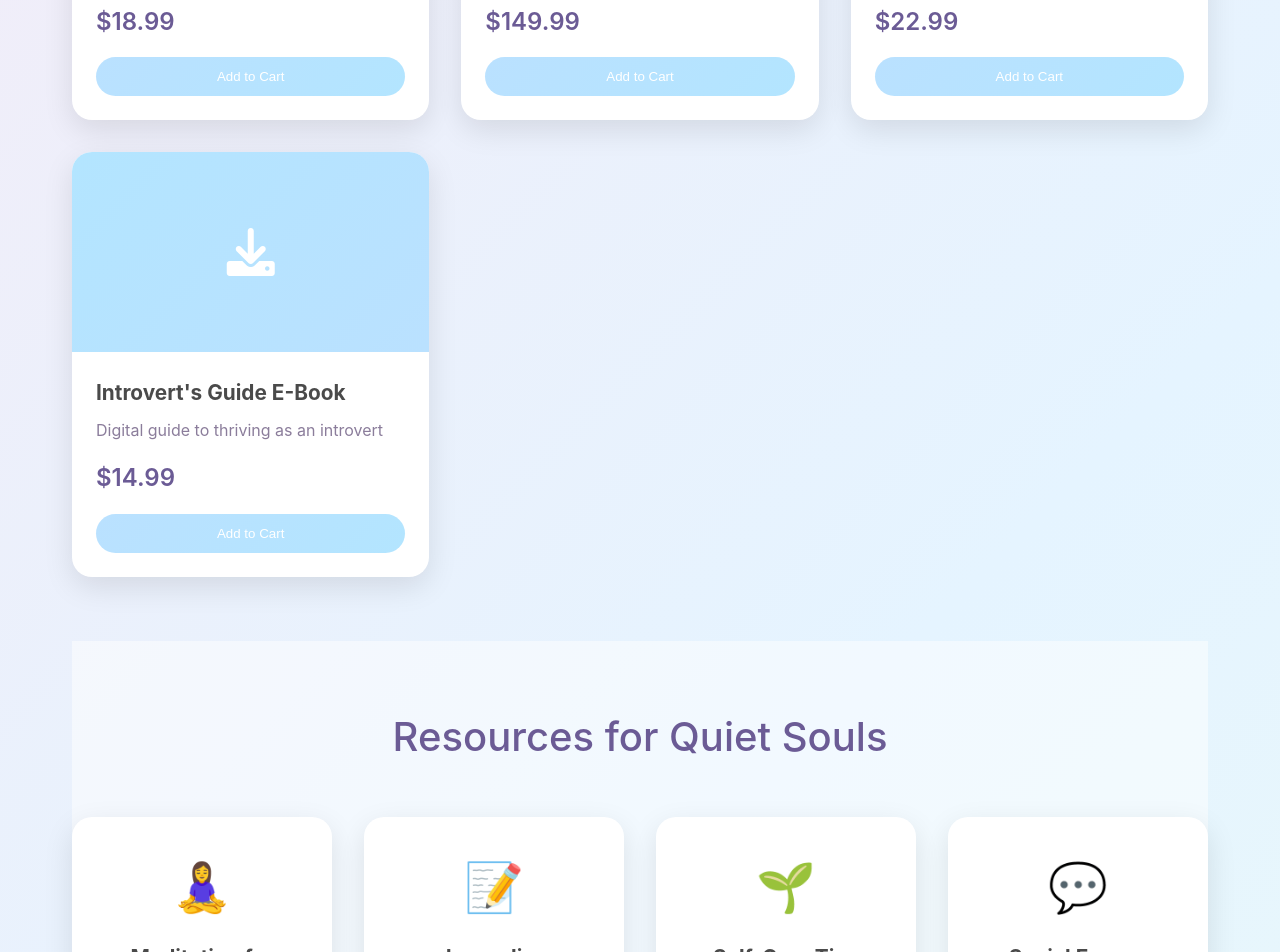
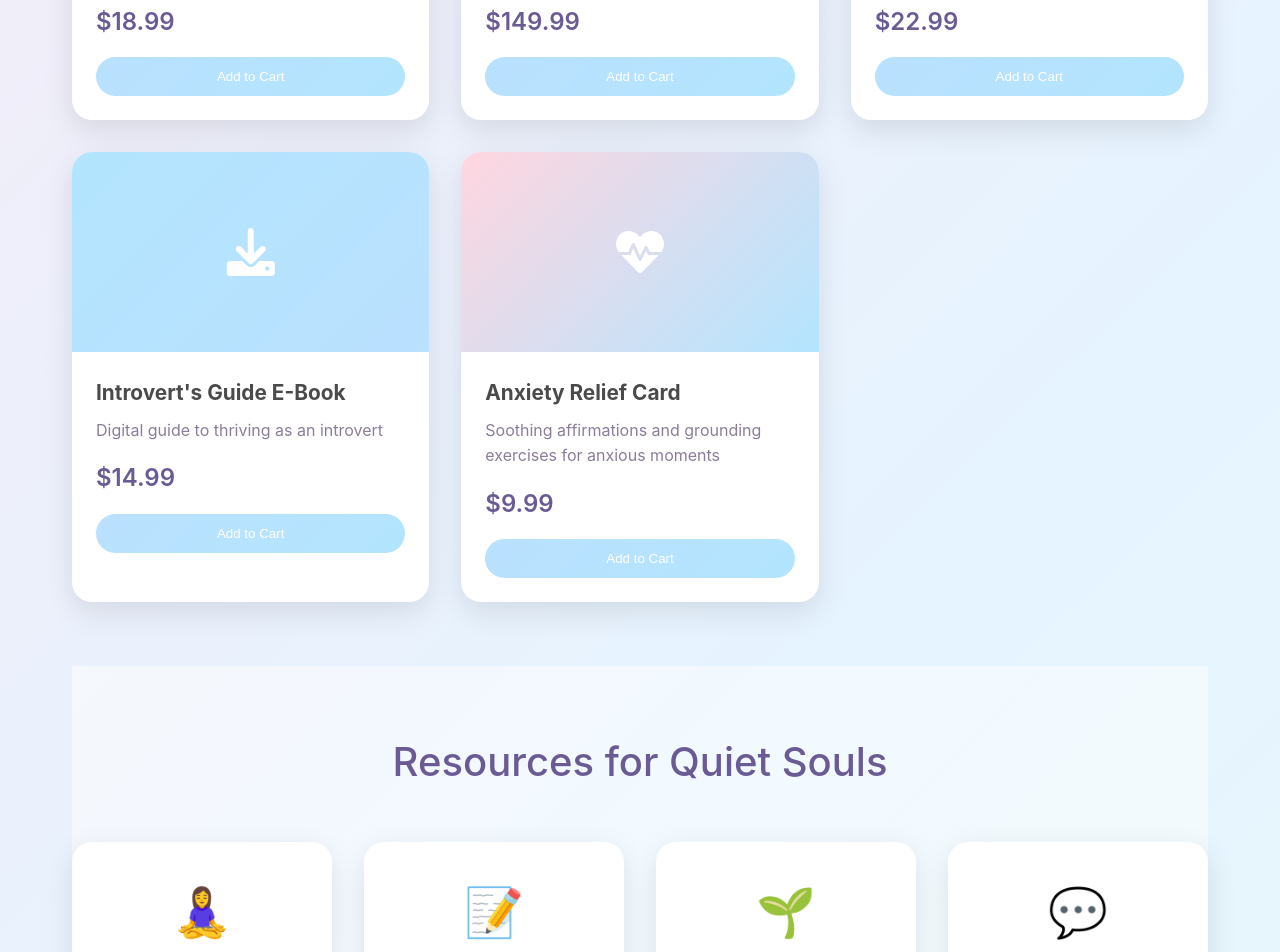
Before and after one commit to jacyee/0818, a website: page index.html in a window 1280 px wide. Shown: the part 2182-3134 px from the top of the page. Drawn offline with Linux system fonts and the light colour scheme.

Commit message:
chore: update index.html content and security meta tags

```diff
--- a/index.html
+++ b/index.html
@@ -172,7 +172,19 @@
                         <h3>Introvert's Guide E-Book</h3>
                         <p>Digital guide to thriving as an introvert</p>
                         <div class="product-price">$14.99</div>
+
                         <button class="add-to-cart" data-id="6" data-name="Introvert's Guide E-Book" data-price="14.99">Add to Cart</button>
+                    </div>
+                </div>
+                <div class="product-card" data-category="mood" data-mood="anxiety">
+                    <div class="product-image" style="background: linear-gradient(135deg, #FFD6E0, #B3E5FF);">
+                        <i class="fas fa-heartbeat"></i>
+                    </div>
+                    <div class="product-info">
+                        <h3>Anxiety Relief Card</h3>
+                        <p>Soothing affirmations and grounding exercises for anxious moments</p>
+                        <div class="product-price">$9.99</div>
+                        <button class="add-to-cart" data-id="7" data-name="Anxiety Relief Card" data-price="9.99">Add to Cart</button>
                     </div>
                 </div>
             </div>
```
